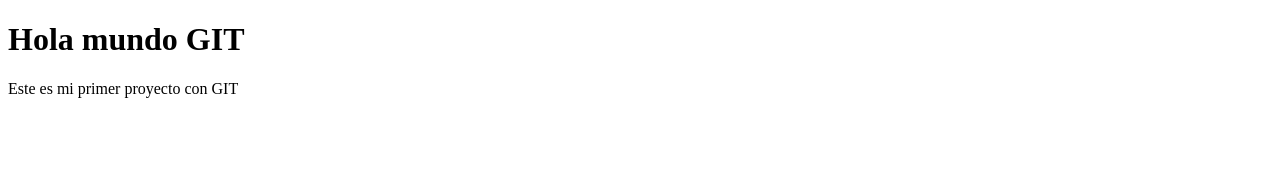
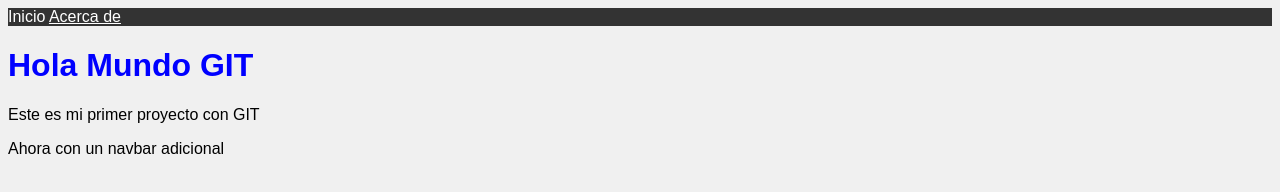
Before and after one commit to carta10/mi-primer-proyecto, a plain HTML site: page index.html in a window 1280 px wide. Drawn offline with Linux system fonts and the light colour scheme.

Commit message:
Agregamos una navbar

```diff
--- a/index.html
+++ b/index.html
@@ -1,10 +1,16 @@
 <!DOCTYPE html>
 <html>
 <head>
-   <title>Mi Proyecto Git</title>
+   <title>Mi proyecto Git</title>
+   <link rel="stylesheet" href="style.css">
 </head>
 <body>
-   <h1>Hola mundo GIT</h1>
-   <p>Este es mi primer proyecto con GIT</p>
+   <nav style="background: #333; color: white; padding 10px;>
+        <a href="#" style="color: white;">Inicio</a>
+        <a href="#" style="color: white;">Acerca de</a>
+   </nav>
+   <h1> Hola Mundo GIT </h1>
+   <p> Este es mi primer proyecto con GIT</p>
+   <p>Ahora con un navbar adicional</p>
 </body>
 </html>
```
